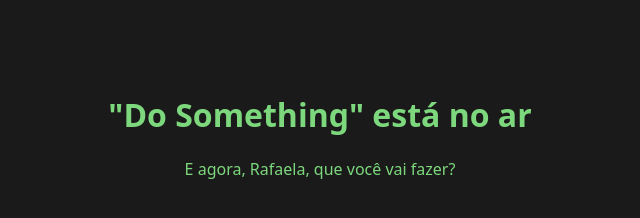
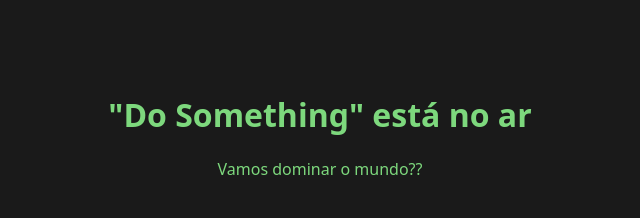
Before and after one commit to vini-cruz/do-something, a plain HTML site: page index.html in a window 1280 px wide. Shown: the full height of the page, 320-960 px from the left. Drawn offline with Linux system fonts and the light colour scheme.

Commit message:
Update index.html

```diff
--- a/index.html
+++ b/index.html
@@ -6,6 +6,6 @@
 </head>
 <body style="font-family: system-ui; text-align: center; padding: 4rem; background: #1a1a1a; color: #7dd87d">
   <h1>"Do Something" está no ar</h1>
-  <p>E agora, Rafaela, que você vai fazer?</p>
+  <p>Vamos dominar o mundo??</p>
 </body>
 </html>
```
